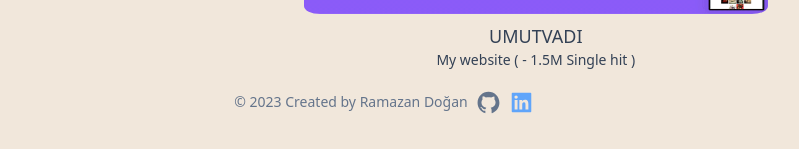
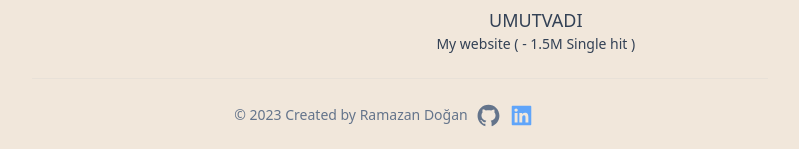
Before and after one commit to ramazandogna/mini-portfolio, a React (Create React App) app: page /projects in a window 1280 px wide. Shown: the part 1028-1177 px from the top of the page, without its empty margins (256-1055 px from the left). Built offline with nearby package versions, Linux system fonts and the light colour scheme.

Commit message:
Some style changes

```diff
--- a/src/assets/styles/footer.module.css
+++ b/src/assets/styles/footer.module.css
@@ -1,5 +1,5 @@
 .footerWrapper {
-   @apply flex justify-center items-center gap-2 py-5 px-8;
+   @apply flex justify-center items-center gap-2 py-6 px-8;
 }
 
 .created {
--- a/src/assets/styles/projects.module.css
+++ b/src/assets/styles/projects.module.css
@@ -1,5 +1,5 @@
 .projects {
-   @apply gap-16 flex flex-col;
+   @apply gap-12 pb-6 border-b border-slate-400 border-opacity-10 flex flex-col;
 }
 
 .photoContainer {
```
